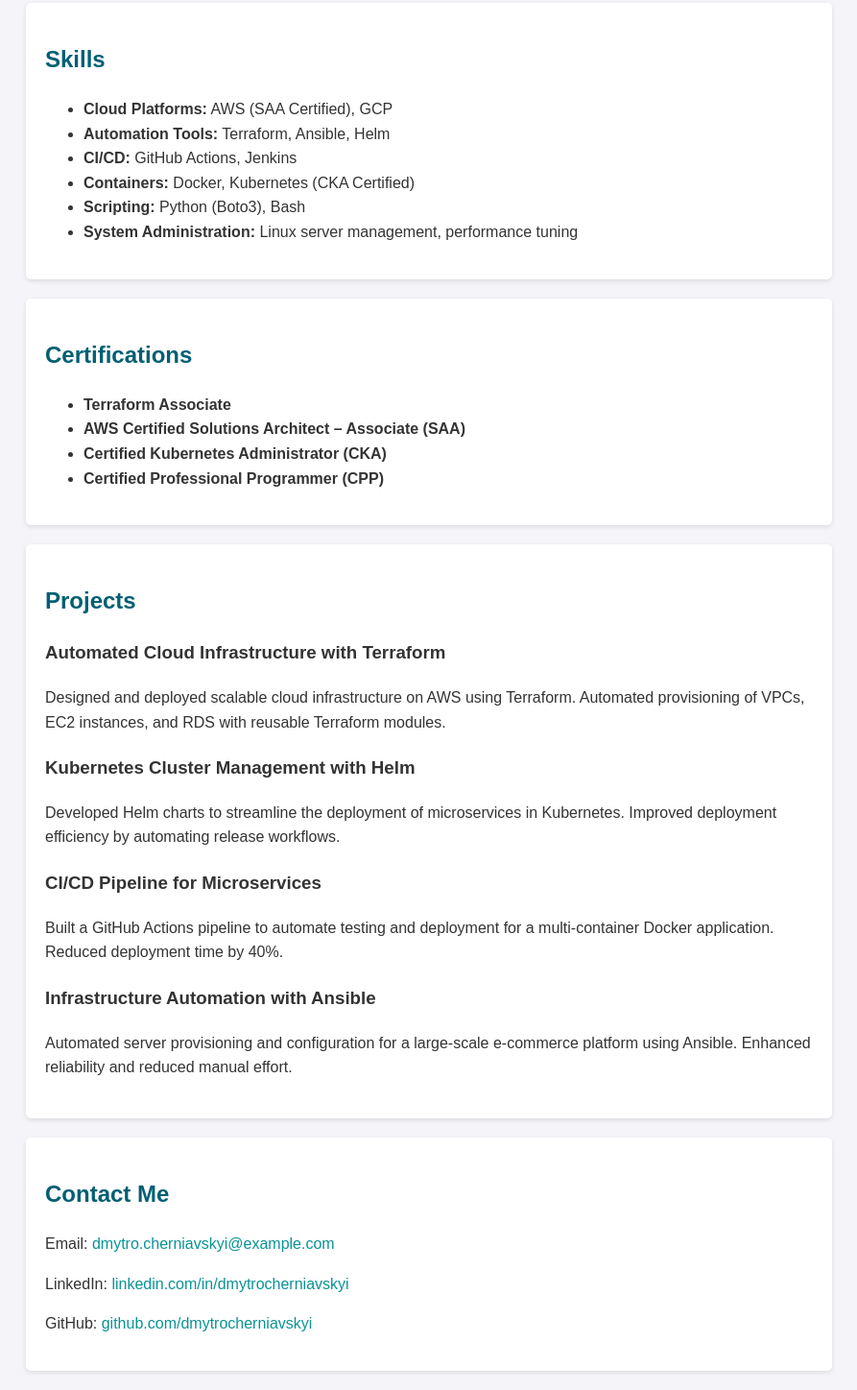
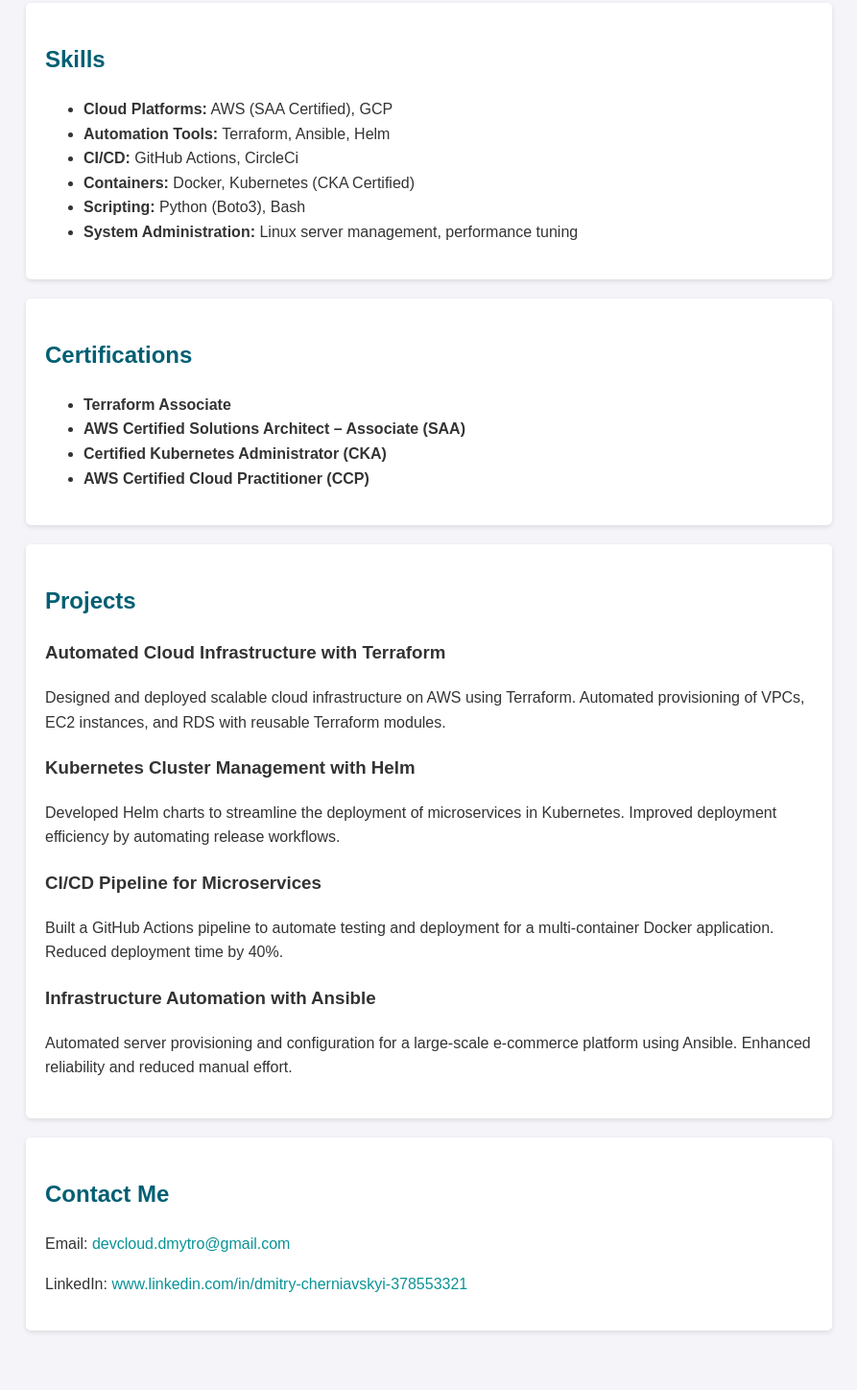
Before and after one commit to DmytroC-sys/po, a plain HTML site: page index.html in a window 1280 px wide. Shown: the part 483-1931 px from the top of the page at 96% size, without its empty margins (193-1086 px from the left). After the commit the page ends 1889 px from the top, so only its background shows below. Drawn offline with Linux system fonts and the light colour scheme.

Commit message:
Update index.html

```diff
--- a/index.html
+++ b/index.html
@@ -34,7 +34,7 @@
     <ul>
       <li><strong>Cloud Platforms:</strong> AWS (SAA Certified), GCP</li>
       <li><strong>Automation Tools:</strong> Terraform, Ansible, Helm</li>
-      <li><strong>CI/CD:</strong> GitHub Actions, Jenkins</li>
+      <li><strong>CI/CD:</strong> GitHub Actions, CircleCi</li>
       <li><strong>Containers:</strong> Docker, Kubernetes (CKA Certified)</li>
       <li><strong>Scripting:</strong> Python (Boto3), Bash</li>
       <li><strong>System Administration:</strong> Linux server management, performance tuning</li>
@@ -47,7 +47,7 @@
       <li><strong>Terraform Associate</strong></li>
       <li><strong>AWS Certified Solutions Architect – Associate (SAA)</strong></li>
       <li><strong>Certified Kubernetes Administrator (CKA)</strong></li>
-      <li><strong>Certified Professional Programmer (CPP)</strong></li>
+      <li><strong>AWS Certified Cloud Practitioner (CCP)</strong></li>
     </ul>
   </section>
 
@@ -81,9 +81,9 @@
 
   <section id="contact">
     <h2>Contact Me</h2>
-    <p>Email: <a href="mailto:dmytro.cherniavskyi@example.com">dmytro.cherniavskyi@example.com</a></p>
-    <p>LinkedIn: <a href="https://linkedin.com/in/dmytrocherniavskyi" target="_blank">linkedin.com/in/dmytrocherniavskyi</a></p>
-    <p>GitHub: <a href="https://github.com/dmytrocherniavskyi" target="_blank">github.com/dmytrocherniavskyi</a></p>
+    <p>Email: <a href="mailto:devcloud.dmytro@gmail.com" target="_blank">devcloud.dmytro@gmail.com</a></p>
+    <p>LinkedIn: <a href="www.linkedin.com/in/dmitry-cherniavskyi-378553321" target="_blank">www.linkedin.com/in/dmitry-cherniavskyi-378553321</a></p>
+
   </section>
 </body>
 </html>
```
